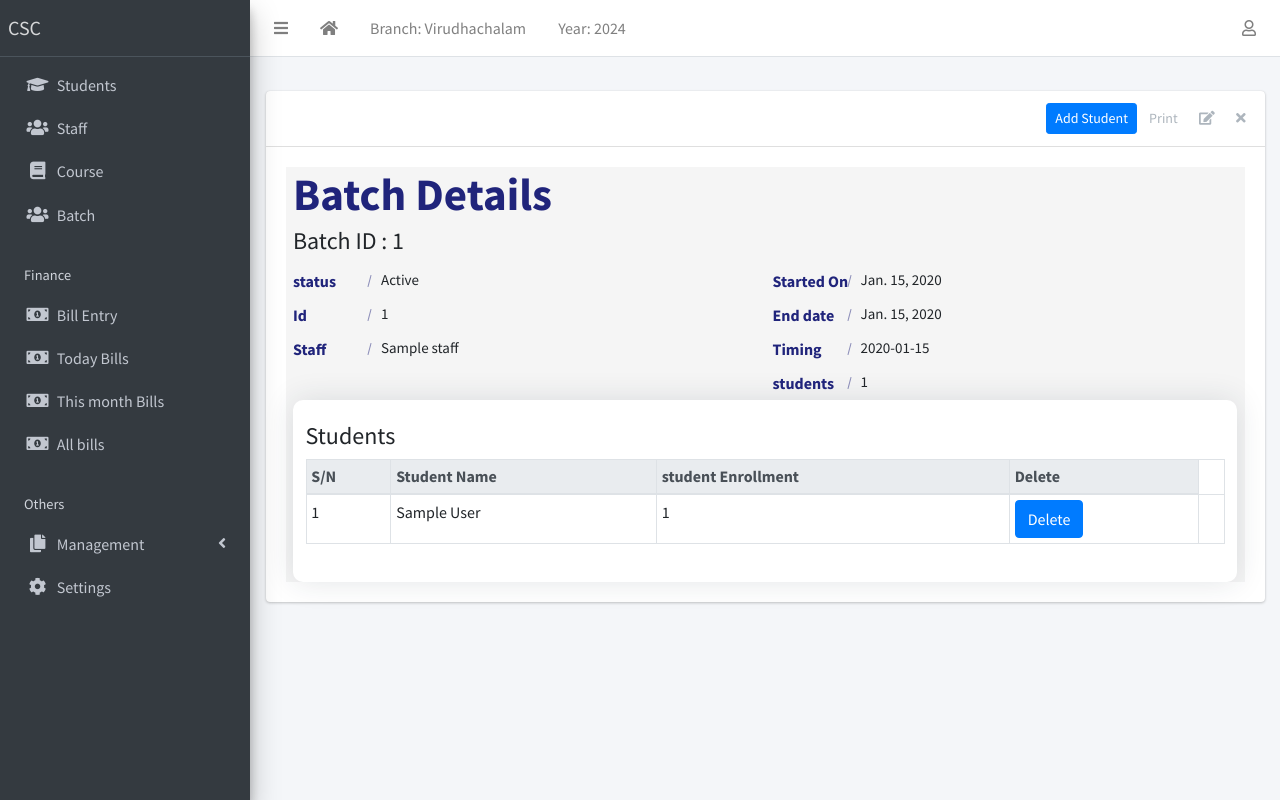
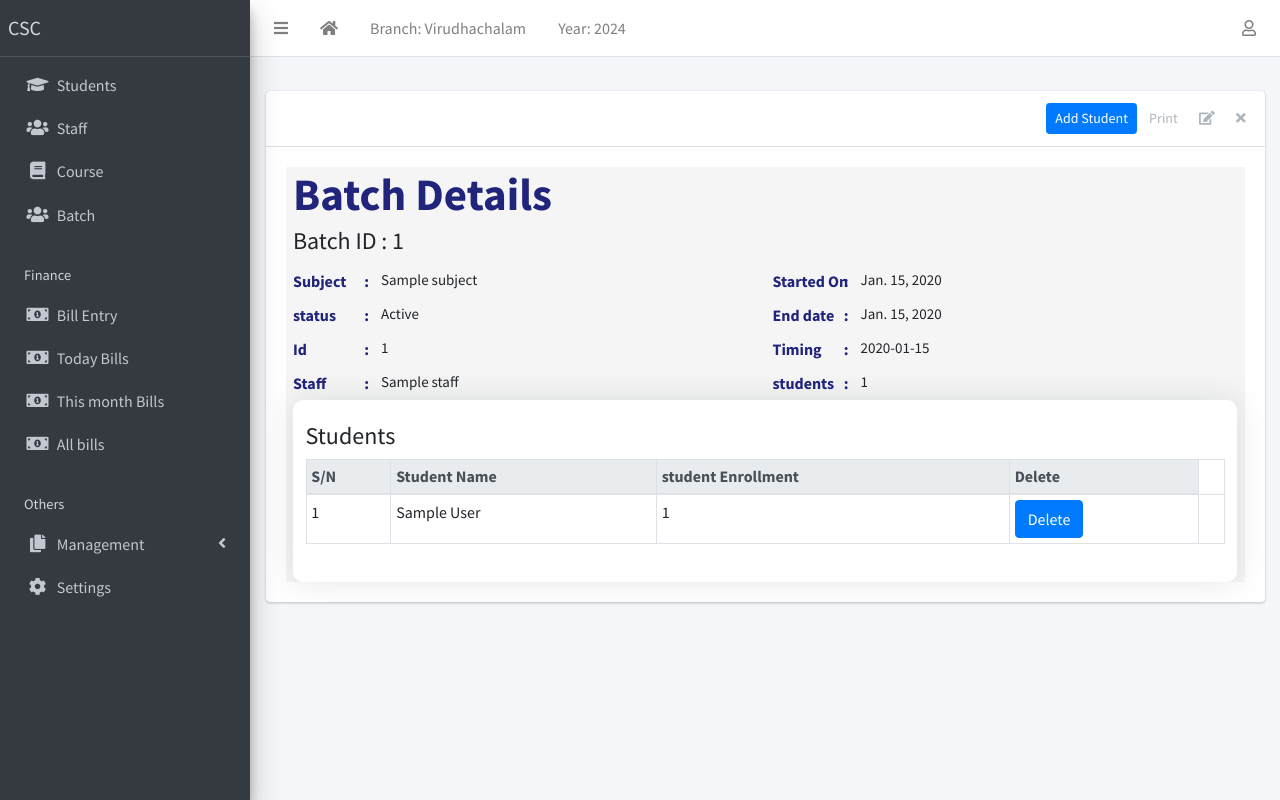
Before and after one commit to logesh-works/Revenue_app, a Django app: page /batches/1/ in a window 1280 px wide. Run offline with Django 3.2, Linux system fonts and the light colour scheme; data comes from the database, SQL or seed files in the repository; tables that the repository leaves empty hold one stand-in row (values such as "Sample post"); some libraries are stand-ins or nearby versions.

Commit message:
@logesh-works

```diff
--- a/apps/batch/templates/batch/batchdetails.html
+++ b/apps/batch/templates/batch/batchdetails.html
@@ -67,21 +67,11 @@
       position: relative;
     }
     .about-list label:after {
-      content: "";
+      content: ":";
       position: absolute;
-      top: 0;
-      bottom: 0;
-      right: 11px;
-      width: 1px;
+      right: 12px;
       height: 12px;
-      background: #20247b;
-      -moz-transform: rotate(15deg);
-      -o-transform: rotate(15deg);
-      -ms-transform: rotate(15deg);
-      -webkit-transform: rotate(15deg);
-      transform: rotate(15deg);
       margin: auto;
-      opacity: 0.5;
     }
     .about-list p {
       margin: 0;
@@ -138,6 +128,10 @@
                     <h4>Batch ID : {{batch.batch_id}}</h4>
                     <div class="row about-list">
                         <div class="col-md-6">
+                            <div class="media">
+                                <label>Subject</label>
+                                <p>{{batch.batch_course.name}}</p>
+                            </div>
                             <div class="media">
                                 <label>status</label>
                                 <p>{{batch.batch_status}}</p>
--- a/apps/enquiry/forms.py
+++ b/apps/enquiry/forms.py
@@ -34,7 +34,7 @@ class EnquiryForm(forms.ModelForm):
         qualification_fiedls = ['qualification', 'qualification_status', 'studying_year', 'studying_course','student_college_name']
         others_fields = [
 
-             'need_of_study', 'course_to_join', 'time_to_study', 'known_csc'
+             'need_of_study', 'course_to_join','new_course', 'time_to_study','new_time', 'known_csc'
         ]
 
         # Set fieldsets for sections
@@ -55,10 +55,11 @@ class LogForm(forms.ModelForm):
 
     class Meta:
         model = Enquirylogs
-        fields = ['contact_by','staff_contact','exp_date','comment','student']
+        fields = ['contact_by','staff_contact','exp_date','comment','student','log_date']
     def __init__(self,*args, **kwargs):
         super(LogForm, self).__init__(*args, **kwargs)
         self.fields['student'].widget.attrs['style'] = "display:none;"
         self.fields['student'].label = ""
         self.fields['comment'].widget = forms.widgets.Textarea(attrs={"rows": 1,"cols":25})
         self.fields["exp_date"].widget = forms.widgets.DateInput(attrs={"type": "date"})
+        self.fields["log_date"].widget = forms.widgets.DateInput(attrs={"type": "date"})
--- a/apps/students/models.py
+++ b/apps/students/models.py
@@ -5,7 +5,7 @@ from django.urls import reverse
 from django.utils import timezone
 from apps.course.models import CourseModel
 from apps.staffs.models import Staff
-from apps.corecode.models import StudentClass
+from apps.corecode.models import StudentClass , Book , Subject
 from apps.corecode.models import Time
 from ..enquiry.models import *
 
@@ -109,7 +109,7 @@ class Student(models.Model):
 
 class Bookmodel(models.Model):
     student = models.ForeignKey(Student,on_delete=models.PROTECT)
-    received_book = models.CharField("Received Book",max_length=2046,blank=True,default=None)
+    received_book = models.ForeignKey(Book , on_delete=models.CASCADE)
     received_date = models.DateField("Book received Date",default=timezone.now)
     handled_by = models.ForeignKey(Staff,verbose_name="Handled Staff",on_delete = models.DO_NOTHING)
     def get_absolute_url(self):
@@ -131,7 +131,7 @@ class Classmodel(models.Model):
 
 class Exammodel(models.Model):
     student = models.ForeignKey(Student,on_delete=models.PROTECT)
-    subject = models.CharField("Subject",max_length=355,default=None,blank=True)
+    subject = models.ForeignKey(Subject,on_delete=models.CASCADE)
     exam_date = models.DateField("Examed date",default=timezone.now)
     contected_mode = models.CharField("Contected mode",choices=[("Online","Online"),("Offline","Offline")],max_length=255,blank=True,null=True,default=None)
     theory_mark =models.FloatField("Theory mark",blank=True,null=True,default=None)
@@ -144,7 +144,7 @@ class Exammodel(models.Model):
 
 class Certificatemodel(models.Model):
     student = models.ForeignKey(Student,on_delete=models.PROTECT)
-    course = models.CharField("Course",max_length=255,blank=True,default=None)
+    course = models.ForeignKey(CourseModel,on_delete=models.CASCADE)
     date_of_complete = models.DateField("Date of Completion",default=timezone.now)
     certificate_no = models.IntegerField("Certificate Number",default=None,blank=True)
     certificate_date = models.DateField("Certificate Date",default=timezone.now)
--- a/apps/students/templates/students/student_detail.html
+++ b/apps/students/templates/students/student_detail.html
@@ -8,7 +8,7 @@
     <a href="{% url 'examlog' object.id %}"><input type="button" class="btn btn-sm btn-primary" value="Exam"></a>
     <a href="{% url 'certificatelog' object.id %}"><input type="button" class="btn btn-sm btn-primary" value="Certificate"></a>
 
-    <a href="#" class="btn btn-tool">Print</a>
+    <a href="{% url 'generate_student_id_card' object.id %}" class="btn btn-tool">Print</a>
     <a href="{% url 'student-update' object.id %}" class="btn btn-tool">
       <i class="fas fa-edit"></i>
     </a>
--- a/apps/students/urls.py
+++ b/apps/students/urls.py
@@ -19,10 +19,11 @@ from .views import (
     delete_certificate_log,
     CreateCertificateLog,
     PublicView,
-
+    generate_student_id_card,
 )
 
 urlpatterns = [
+    path('generate_student_id_card/<int:student_id>/', generate_student_id_card, name='generate_student_id_card'),
     path("",Studentdashboard,name="dashboard"),
     path('select_enquiry/', select_enquiry, name='select_enquiry'),
     path("list", StudentListView.slist, name="student-list"),
--- a/requirements.txt
+++ b/requirements.txt
@@ -5,6 +5,8 @@ black
 click
 colorama
 Django
+qrcode[pil]
+reportlab
 django-widget-tweaks
 flake8
 isort
```
Also changed, not shown: apps/enquiry/models.py (+10 -4 lines), apps/students/templates/public/indexs.html (+16 -1 lines), apps/students/views.py (+62 -1 lines), apps/enquiry/migrations/0022_alter_enquirylogs_log_date.py (added), apps/enquiry/migrations/0023_enquiry_new_course_alter_enquiry_course_to_join_and_more.py (added), apps/enquiry/migrations/0024_enquiry_new_time.py (added), apps/enquiry/migrations/0025_alter_enquiry_time_to_study.py (added), apps/students/migrations/0038_alter_bookmodel_received_book.py (added), apps/students/migrations/0039_alter_exammodel_subject.py (added), apps/students/migrations/0040_alter_certificatemodel_course.py (added), 1 other file.
